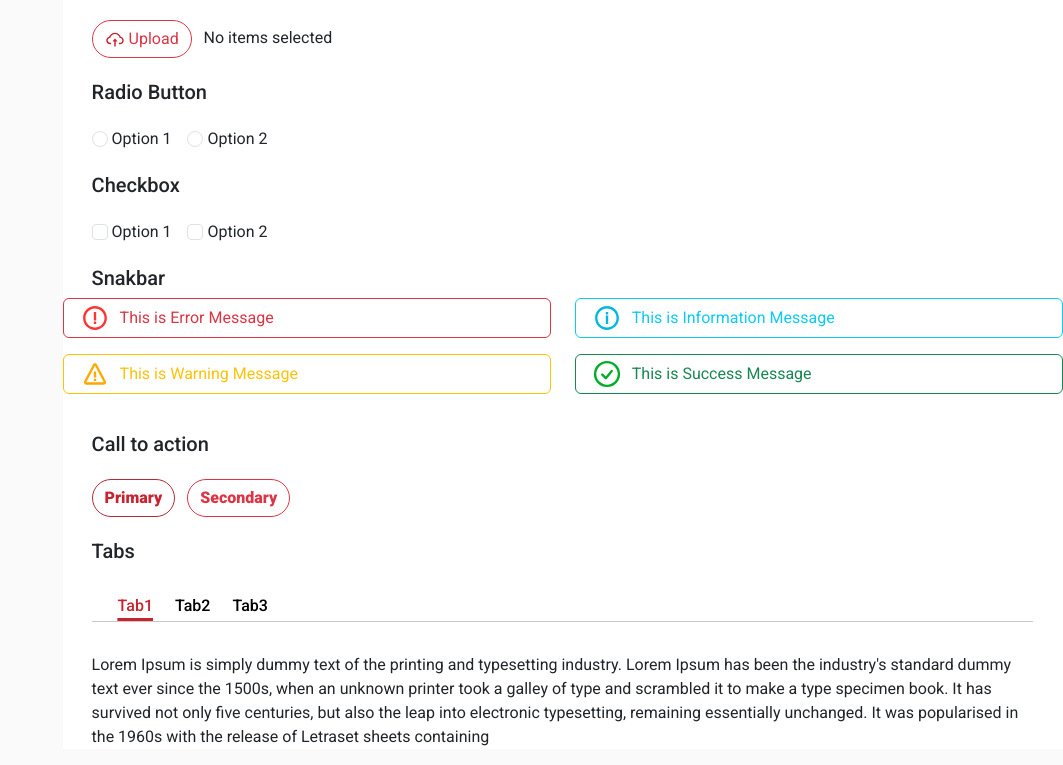
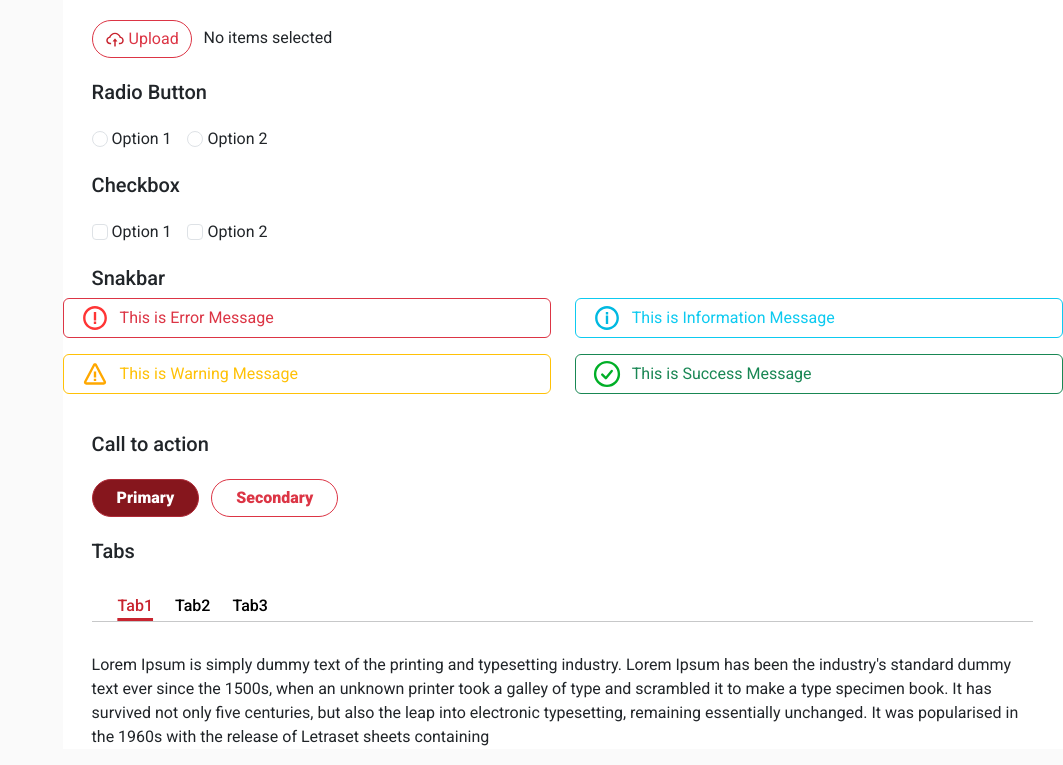
Before and after one commit to Pa-earth007/Assignment_Tatva, a plain HTML site: page innerpage.html in a window 1280 px wide. In both pictures the pointer is over the button "Primary". Shown: the part 1143-1908 px from the top of the page, without its empty margins (217-1280 px from the left). Drawn offline with Linux system fonts and the light colour scheme.

Commit message:
Some Changes in Assignment 4

```diff
--- a/css/style.css
+++ b/css/style.css
@@ -509,12 +509,12 @@ span {
     border-radius: 50px;
 }
 .btn2:hover{
-    background-color: #FFFFFF;
-    color: #C8242F;
+    background-color: #86161d;
 }
 .btn3:hover{
-    background-color: #C8242F;
-    color: #FFFFFF;
+    background-color: #ebebeb;
+    border: #ebebeb;
+    color: #000000;
 }
 .form-check-input:checked {
     background-color: #C8242F;
--- a/innerpage.html
+++ b/innerpage.html
@@ -210,8 +210,8 @@
                         </div>
                         <h5 class="maintextanalis">Call to action</h5>
                         <div class="txtboxfroneclm">
-                            <button type="button" class="btn btn2 btn-danger"><b>Primary</b></button>&nbsp;&nbsp;
-                            <button type="button" class="btn btn3 btn-outline-danger"><b>Secondary</b></button>
+                            <button type="button" class="btn btn2 btn-danger px-4"><b>Primary</b></button>&nbsp;&nbsp;
+                            <button type="button" class="btn btn3 btn-outline-danger px-4"><b>Secondary</b></button>
                         </div>
                         <h5 class="maintextanalis">Tabs</h5>
                         <div class="txtboxfroneclm">
```
